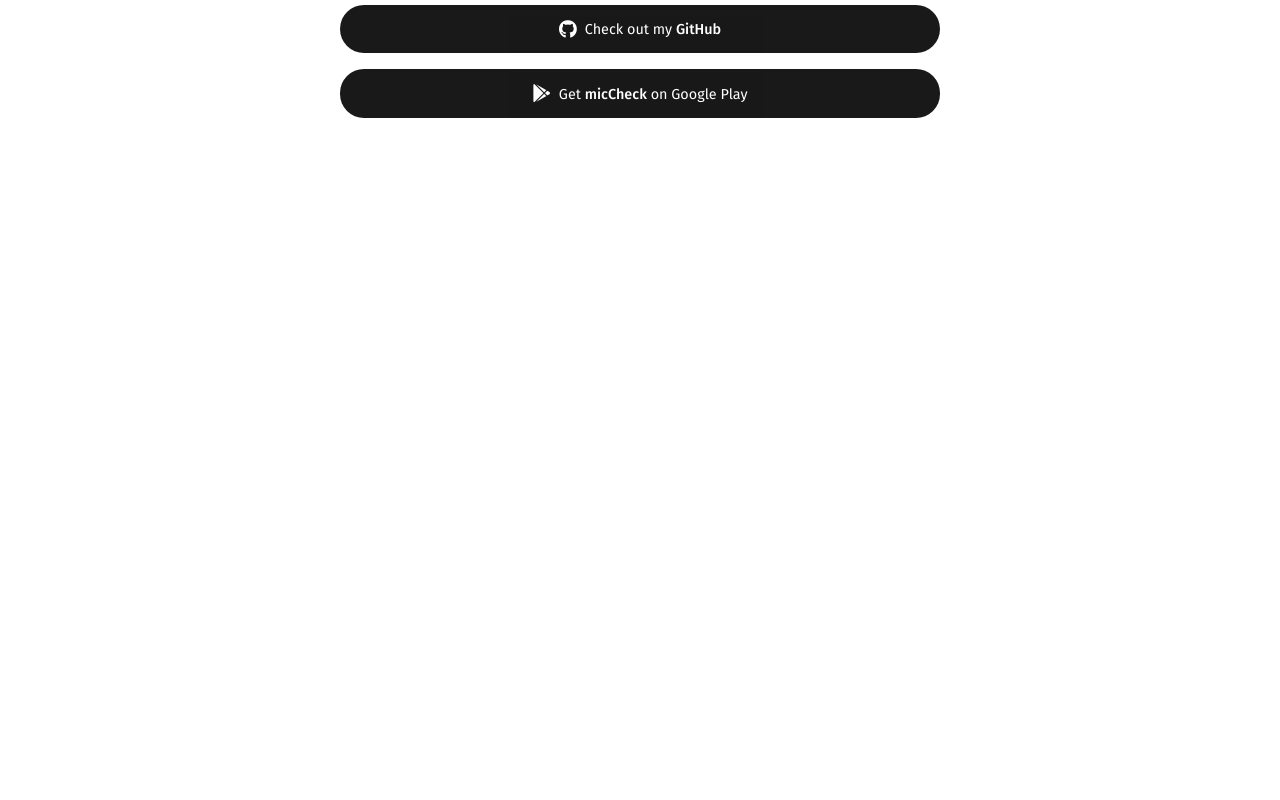
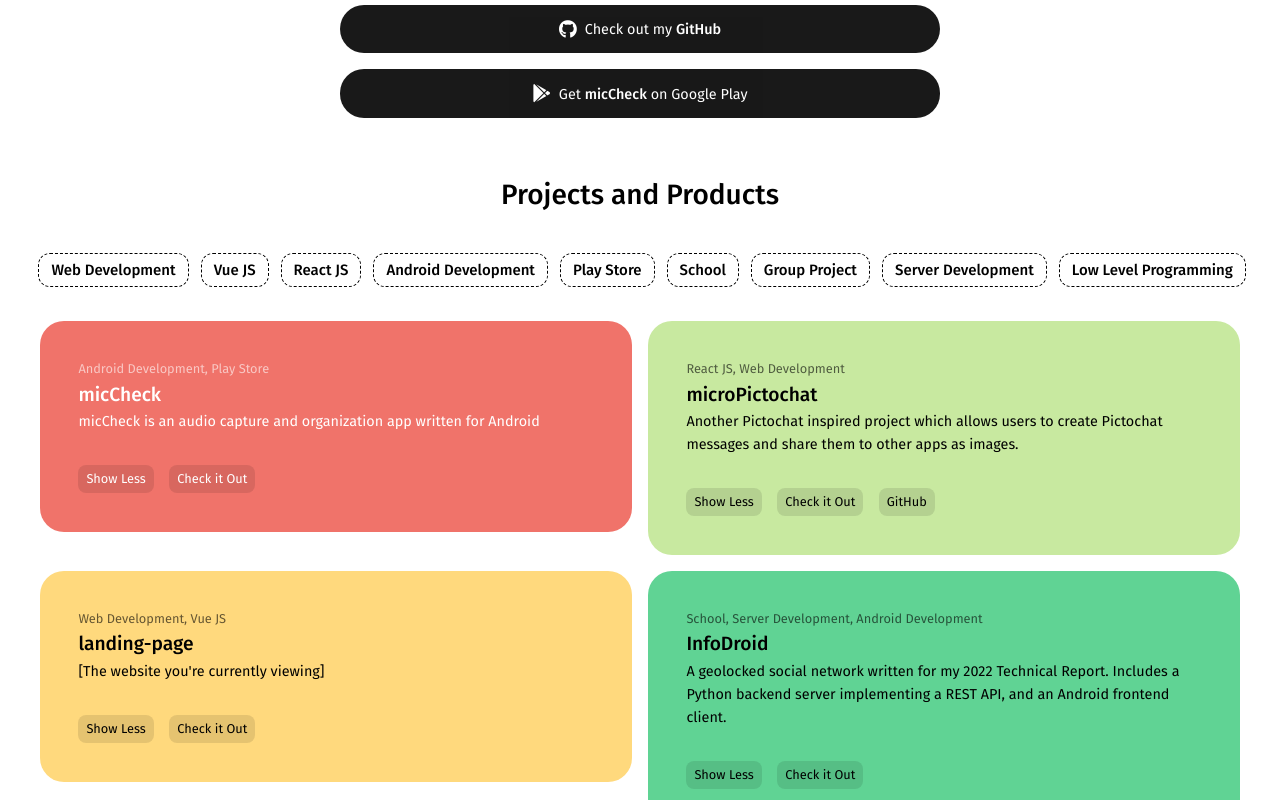
Before and after one commit to j-osephlong/landing-page, a Vue app: page / in a window 1280 px wide. Shown: the part 1000-1800 px from the top of the page. Before the commit the page ends 1320 px from the top, so only its background shows below. Built offline with nearby package versions, Linux system fonts and the light colour scheme.

Commit message:
Finished rewrite?

```diff
--- a/src/App.vue
+++ b/src/App.vue
@@ -3,6 +3,9 @@
 import JLongHeader from './components/JLongHeader.vue';
 import ScrollHint from './components/ScrollHint.vue';
 import BioSection from './components/BioSection.vue';
+import ProjectSection from './components/ProjectSection.vue';
+import { Tags } from './Tag';
+import { Projects } from './Project';
 
 let headerCollapsed = ref(false)
 
@@ -29,6 +32,8 @@
     <main>
         <ScrollHint :isHidden="headerCollapsed" />
         <BioSection />
+        <ProjectSection :tags="Object.values(Tags)" :projects="Projects" />
+        <footer>Joseph Long, 2023</footer>
     </main>
 </template>
 
@@ -43,4 +48,14 @@
 header {
     z-index: 2;
 }
+
+footer {
+    text-align: center;
+    padding: 3vmax;
+    padding-bottom: 4vmax;
+
+    font-family: "Fira Sans", sans-serif;
+    font-size: 1.1rem;
+    font-weight: 500;
+}
 </style>
--- a/src/components/ProjectCard.vue
+++ b/src/components/ProjectCard.vue
@@ -54,11 +54,15 @@
 .project-bg {
     font-family: "Fira Sans", sans-serif;
 
-    width: 75vh;
+    width: 100%;
+    max-width: 75vh;
+    height: fit-content;
 
     border-radius: 24px;
     padding: 3vmax;
     margin: 1vh;
+
+    break-inside: avoid;
 }
 
 .project-bg .tags {
--- a/src/components/ProjectSection.vue
+++ b/src/components/ProjectSection.vue
@@ -0,0 +1,127 @@
+<script setup lang="ts">
+
+import { computed, ref } from 'vue';
+import { Project } from '../Project';
+import { Tag } from '../Tag';
+import ProjectCard from './ProjectCard.vue';
+import CenteredCard from './CenteredCard.vue';
+
+let props = defineProps<{
+    tags: Tag[],
+    projects: Project[]
+}>()
+
+let currentFilter = ref<Tag>({ name: "none" })
+
+let filteredList = computed(() => (currentFilter.value.name != "none" ?
+    props.projects.filter(project => project.tags.includes(currentFilter.value)) :
+    props.projects
+).reduce((result: Project[][], value, index, array) => {
+    if (index % 2 === 0)
+        result.push(array.slice(index, index + 2));
+    return result;
+}, [])
+)
+</script>
+
+<template>
+    <div id="project-section-container">
+        <CenteredCard style="background-color: transparent; margin-top: 3.5vh; margin-bottom: 2vh">
+            <!-- :backgroundColor="'transparent'" -->
+            <div id="title">Projects and Products</div>
+        </CenteredCard>
+        <div id="filter-row">
+            <div v-for="tag in tags" v-bind:key="tag.name" v-on:click="() => { currentFilter = tag }"
+                :class="['filter-tag', { selected: currentFilter.name === tag.name }]">
+                {{ tag.name }}
+            </div>
+        </div>
+        <div id="projects-container">
+            <!-- <ProjectCard v-for="project in filteredList" v-bind:key="project.name" v-bind:project="project">
+            </ProjectCard> -->
+            <div class="project-pair-row" v-for="pair in filteredList" :key="pair[0].name">
+                <ProjectCard :project="pair[0]" />
+                <ProjectCard v-if="pair.length == 2" :project="pair[1]" />
+            </div>
+        </div>
+    </div>
+</template>
+<style scoped>
+#project-section-container {
+    width: 100%;
+    display: flex;
+    flex-direction: column;
+    align-items: center;
+}
+
+.project-pair-row {
+    display: flex;
+    justify-content: center;
+    width: 100%;
+}
+
+#title {
+    width: 100%;
+    text-align: center;
+
+    font-size: 1.75rem;
+    font-weight: 500;
+}
+
+#projects-container {
+    width: 100%;
+
+    display: flex;
+    flex-direction: row;
+    justify-content: center;
+    flex-wrap: wrap;
+    align-items: flex-start;
+
+    padding-left: 2.5%;
+    padding-right: 2.5%;
+}
+
+#filter-row {
+    overflow-x: auto;
+    scrollbar-width: none;
+    /* Firefox */
+    -ms-overflow-style: none;
+    /* Internet Explorer 10+ */
+
+    white-space: nowrap;
+    padding: 2vmax 3vmax;
+    padding-top: 0;
+
+    margin-left: auto;
+    margin-right: auto;
+    max-width: 100%;
+    width: fit-content;
+}
+
+#filter-row::-webkit-scrollbar {
+    /* WebKit */
+    width: 0;
+    height: 0;
+}
+
+#filter-row .filter-tag {
+    display: inline-block;
+    padding: 4px 12px;
+    margin-right: 12px;
+    border-radius: 12px;
+
+    border: dashed 1.9px;
+
+    font-family: "Fira Sans", sans-serif;
+    font-weight: 500;
+    color: var(--color-text);
+
+    transition: background-color 0.25s, color 0.25s, border 0.25s;
+}
+
+#filter-row .filter-tag.selected {
+    background-color: var(--color-text);
+    color: var(--color-background);
+    border-color: var(--color-text);
+}
+</style>
```
Also changed, not shown: src/Tag.ts (+13 -13 lines).
